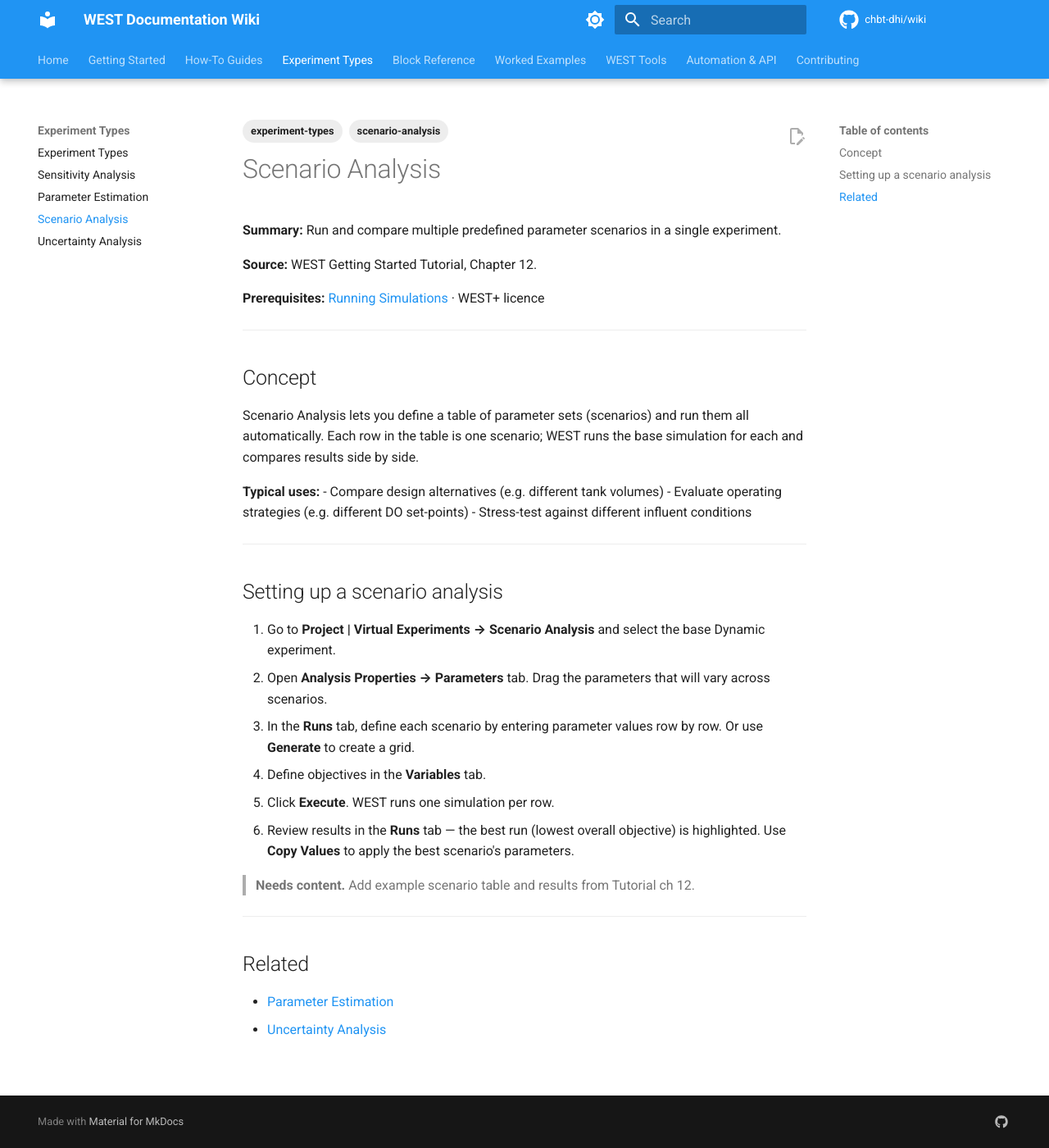
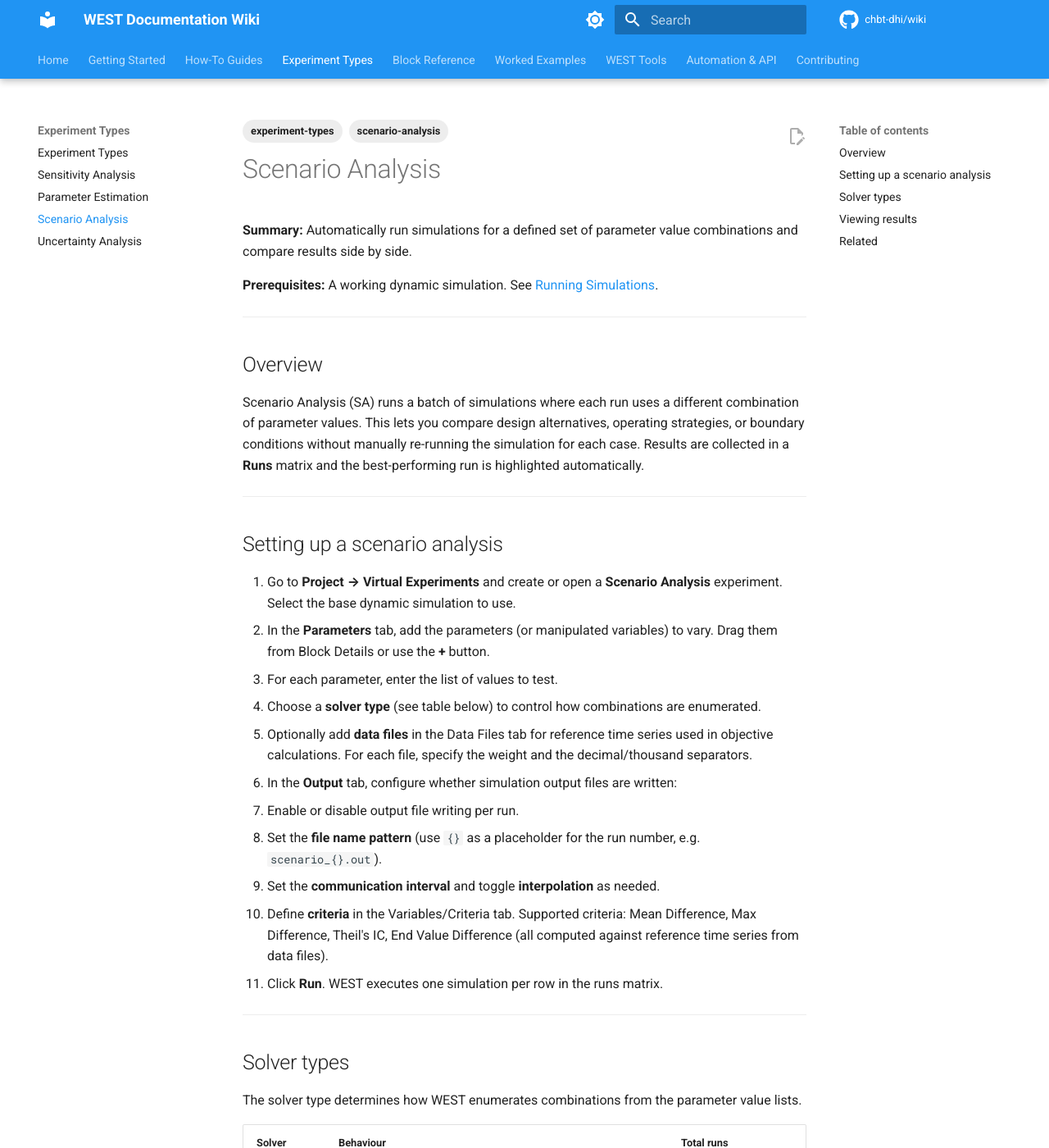
Before and after one commit to CHBT-DHI/Wiki, an MkDocs documentation site: the page built from docs/experiment-types/scenario-analysis.md, in a window 1280 px wide and 1400 px high. Shown: the whole window at 82% size. Built offline with MkDocs 1.6.1 and Material for MkDocs 9.7.7, drawn with Linux system fonts in a browser that asks for light colours; comment, search, counter and statistics services are not loaded; some of the changed text lies outside the part shown.

Commit message:
docs: populate scenario-analysis.md from WEST User Guide ch 4.5

```diff
--- a/docs/experiment-types/scenario-analysis.md
+++ b/docs/experiment-types/scenario-analysis.md
@@ -6,39 +6,76 @@
 
 # Scenario Analysis
 
-**Summary:** Run and compare multiple predefined parameter scenarios in a single experiment.
+**Summary:** Automatically run simulations for a defined set of parameter value combinations and compare results side by side.
 
-**Source:** WEST Getting Started Tutorial, Chapter 12.
-
-**Prerequisites:** [Running Simulations](../how-to/running-simulations.md) · WEST+ licence
+**Prerequisites:** A working dynamic simulation. See [Running Simulations](../manuals/running-simulations.md).
 
 ---
 
-## Concept
+## Overview
 
-Scenario Analysis lets you define a table of parameter sets (scenarios) and run them all automatically. Each row in the table is one scenario; WEST runs the base simulation for each and compares results side by side.
-
-**Typical uses:**
-- Compare design alternatives (e.g. different tank volumes)
-- Evaluate operating strategies (e.g. different DO set-points)
-- Stress-test against different influent conditions
+Scenario Analysis (SA) runs a batch of simulations where each run uses a different combination of parameter values. This lets you compare design alternatives, operating strategies, or boundary conditions without manually re-running the simulation for each case. Results are collected in a **Runs** matrix and the best-performing run is highlighted automatically.
 
 ---
 
 ## Setting up a scenario analysis
 
-1. Go to **Project | Virtual Experiments → Scenario Analysis** and select the base Dynamic experiment.
-2. Open **Analysis Properties → Parameters** tab. Drag the parameters that will vary across scenarios.
-3. In the **Runs** tab, define each scenario by entering parameter values row by row. Or use **Generate** to create a grid.
-4. Define objectives in the **Variables** tab.
-5. Click **Execute**. WEST runs one simulation per row.
-6. Review results in the **Runs** tab — the best run (lowest overall objective) is highlighted. Use **Copy Values** to apply the best scenario's parameters.
+1. Go to **Project → Virtual Experiments** and create or open a **Scenario Analysis** experiment. Select the base dynamic simulation to use.
+2. In the **Parameters** tab, add the parameters (or manipulated variables) to vary. Drag them from Block Details or use the **+** button.
+3. For each parameter, enter the list of values to test.
+4. Choose a **solver type** (see table below) to control how combinations are enumerated.
+5. Optionally add **data files** in the Data Files tab for reference time series used in objective calculations. For each file, specify the weight and the decimal/thousand separators.
+6. In the **Output** tab, configure whether simulation output files are written:
+   - Enable or disable output file writing per run.
+   - Set the **file name pattern** (use `{}` as a placeholder for the run number, e.g. `scenario_{}.out`).
+   - Set the **communication interval** and toggle **interpolation** as needed.
+7. Define **criteria** in the Variables/Criteria tab. Supported criteria: Mean Difference, Max Difference, Theil's IC, End Value Difference (all computed against reference time series from data files).
+8. Click **Run**. WEST executes one simulation per row in the runs matrix.
 
-> **Needs content.** Add example scenario table and results from Tutorial ch 12.
+---
+
+## Solver types
+
+The solver type determines how WEST enumerates combinations from the parameter value lists.
+
+| Solver | Behaviour | Total runs |
+|---|---|---|
+| **Sequential** | Steps through every combination of all parameter values (full factorial). | Product of all list sizes: n1 × n2 × … × np |
+| **Random** | Same as Sequential but executes runs in random order. | n1 × n2 × … × np |
+| **Fixed** | All parameter lists must be the same size. Takes values at the same position across lists — no cross-combination. Run 1 uses value[0] of every parameter, run 2 uses value[1], etc. | n (size of the lists) |
+| **Grid** | Same enumeration as Sequential, but runs are sorted by their distance to a reference point in parameter space. Optionally includes the reference point as an extra run. | n1 × n2 × … × np (+ 1 if reference included) |
+| **Cross** | Varies one parameter at a time from the reference point. Does not enumerate all combinations — each parameter sweeps independently. Optionally includes the reference run. | sum(n1 + n2 + … + np) (+ 1 if reference included) |
+
+**Choosing a solver:**
+- Use **Sequential** or **Grid** for a full factorial comparison of a small number of parameters.
+- Use **Fixed** when you have pre-defined scenario vectors of equal length (e.g. an explicit list of design alternatives).
+- Use **Cross** for a "one-at-a-time" sweep to understand individual parameter effects without the combinatorial explosion of a full factorial.
+
+---
+
+## Viewing results
+
+The **Runs** tab shows a matrix with one row per completed run:
+
+- Columns for each varied parameter value used in that run.
+- Columns for each computed objective value.
+- The **best run** (lowest overall objective) is highlighted.
+
+| Button | Action |
+|---|---|
+| **Generate** | Re-generate the runs matrix from the current parameter lists and solver settings. |
+| **Export** | Export the matrix to Excel (XLS or XLSX). |
+| **Print** | Print the runs table. |
+| **Copy Values** | Copy the selected run's parameter values back to the base simulation. |
+| **Run** | Execute all runs in the matrix. |
+| **Plot** | Generate instant histograms of objective values across runs. |
+
+To apply the best-performing scenario to your model, select its row and click **Copy Values**.
 
 ---
 
 ## Related
 
+- [Uncertainty Analysis](uncertainty-analysis.md)
 - [Parameter Estimation](parameter-estimation.md)
-- [Uncertainty Analysis](uncertainty-analysis.md)
+- [Results and Output](../manuals/results-output.md)
```
